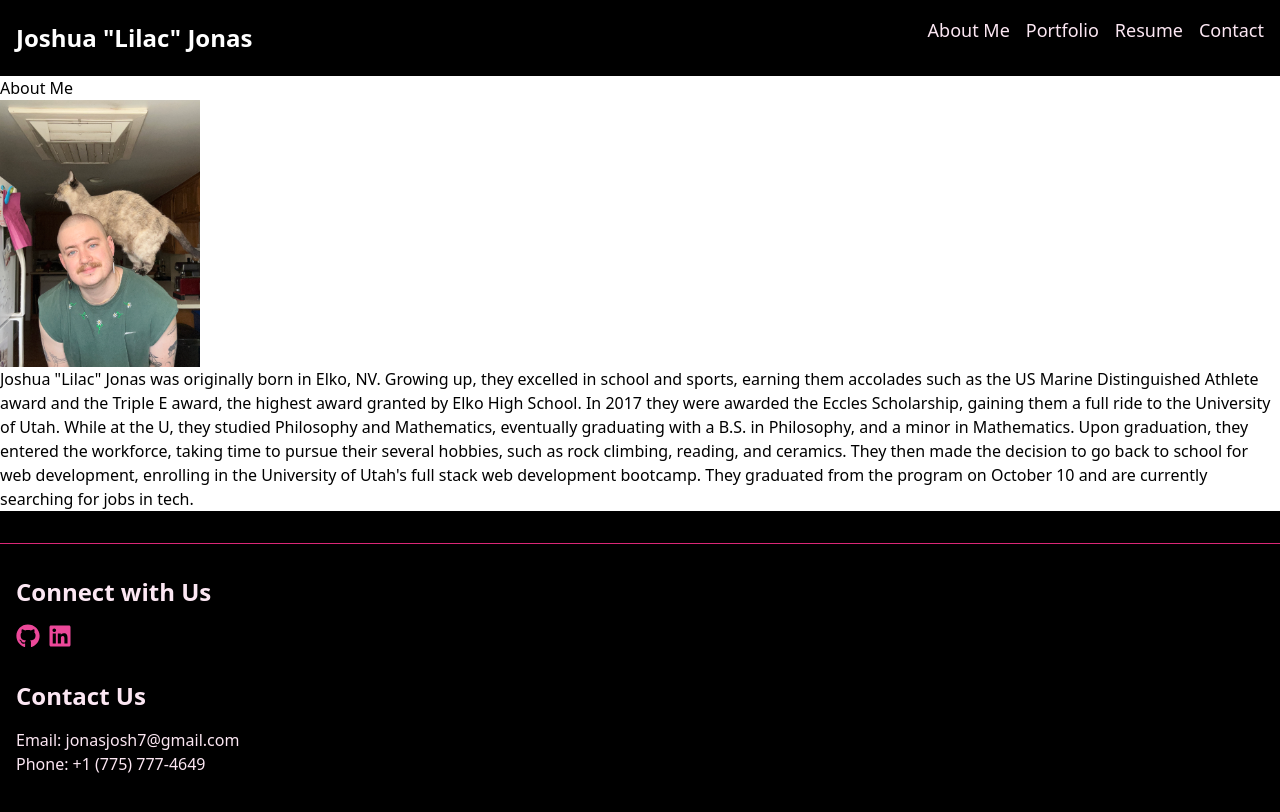
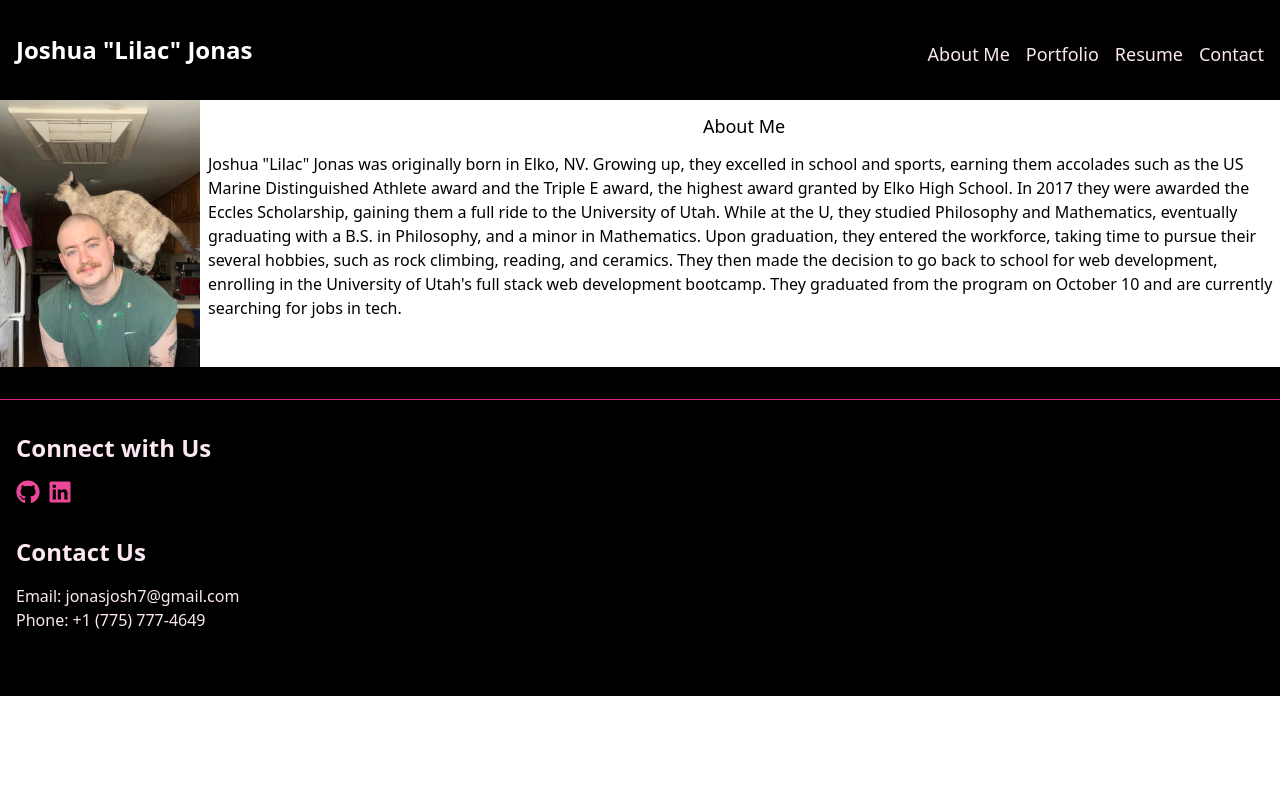
Before and after one commit to lilac27/Portfolio, a React (Create React App) app: page / in a window 1280 px wide. Shown: the top 812 px of the page. Built offline with nearby package versions, Linux system fonts and the light colour scheme.

Commit message:
working on styling for about me page

```diff
--- a/src/App.css
+++ b/src/App.css
@@ -9,7 +9,7 @@
   right: 0;
   width: 20%;
   max-width: 300px; /* Adjust width as needed */
-  background-color: gray; /* Change background color */
+  background-color: black; /* Change background color */
   z-index: 100; /* Ensure it's above other elements */
   padding: 20px;
   /* Other necessary styles */
@@ -22,6 +22,7 @@
 
 .menu-link {
   margin-right: 1rem;
+  line-height: 1.8;
 }
 
 .navbar {
--- a/src/components/Navbar.js
+++ b/src/components/Navbar.js
@@ -24,7 +24,7 @@ function Navbar() {
   return (
     <nav className='flex justify-between items-center p-4 navbar'>
       <span className='text-white text-2xl font-bold'>Joshua "Lilac" Jonas</span>
-      <div className='hidden md:flex text-lg space-x-4 text-pink-100'>
+      <div className='hidden mt-6 md:flex text-lg space-x-4 text-pink-100'>
         <Link to='/' onClick={closeMenu} className='mb-4'>
           About Me
         </Link>
--- a/src/pages/AboutMe.js
+++ b/src/pages/AboutMe.js
@@ -4,12 +4,14 @@ import '../App.css';
 
 export default function About() {
   return (
-    <div>
-      <h1>About Me</h1>
+    <div className='flex'>
       <img src={profilePicture} alt="Lilac Profile" className="profile-picture" />
-      <p>
-        Joshua "Lilac" Jonas was originally born in Elko, NV. Growing up, they excelled in school and sports, earning them accolades such as the US Marine Distinguished Athlete award and the Triple E award, the highest award granted by Elko High School. In 2017 they were awarded the Eccles Scholarship, gaining them a full ride to the University of Utah. While at the U, they studied Philosophy and Mathematics, eventually graduating with a B.S. in Philosophy, and a minor in Mathematics. Upon graduation, they entered the workforce, taking time to pursue their several hobbies, such as rock climbing, reading, and ceramics. They then made the decision to go back to school for web development, enrolling in the University of Utah's full stack web development bootcamp. They graduated from the program on October 10 and are currently searching for jobs in tech.
-      </p>
+      <div className='ml-2'>
+        <h1 className='text-center p-3 text-lg'>About Me</h1>
+        <p className='pb-5'>
+          Joshua "Lilac" Jonas was originally born in Elko, NV. Growing up, they excelled in school and sports, earning them accolades such as the US Marine Distinguished Athlete award and the Triple E award, the highest award granted by Elko High School. In 2017 they were awarded the Eccles Scholarship, gaining them a full ride to the University of Utah. While at the U, they studied Philosophy and Mathematics, eventually graduating with a B.S. in Philosophy, and a minor in Mathematics. Upon graduation, they entered the workforce, taking time to pursue their several hobbies, such as rock climbing, reading, and ceramics. They then made the decision to go back to school for web development, enrolling in the University of Utah's full stack web development bootcamp. They graduated from the program on October 10 and are currently searching for jobs in tech.
+        </p>
+      </div>
     </div>
   );
 }
```
